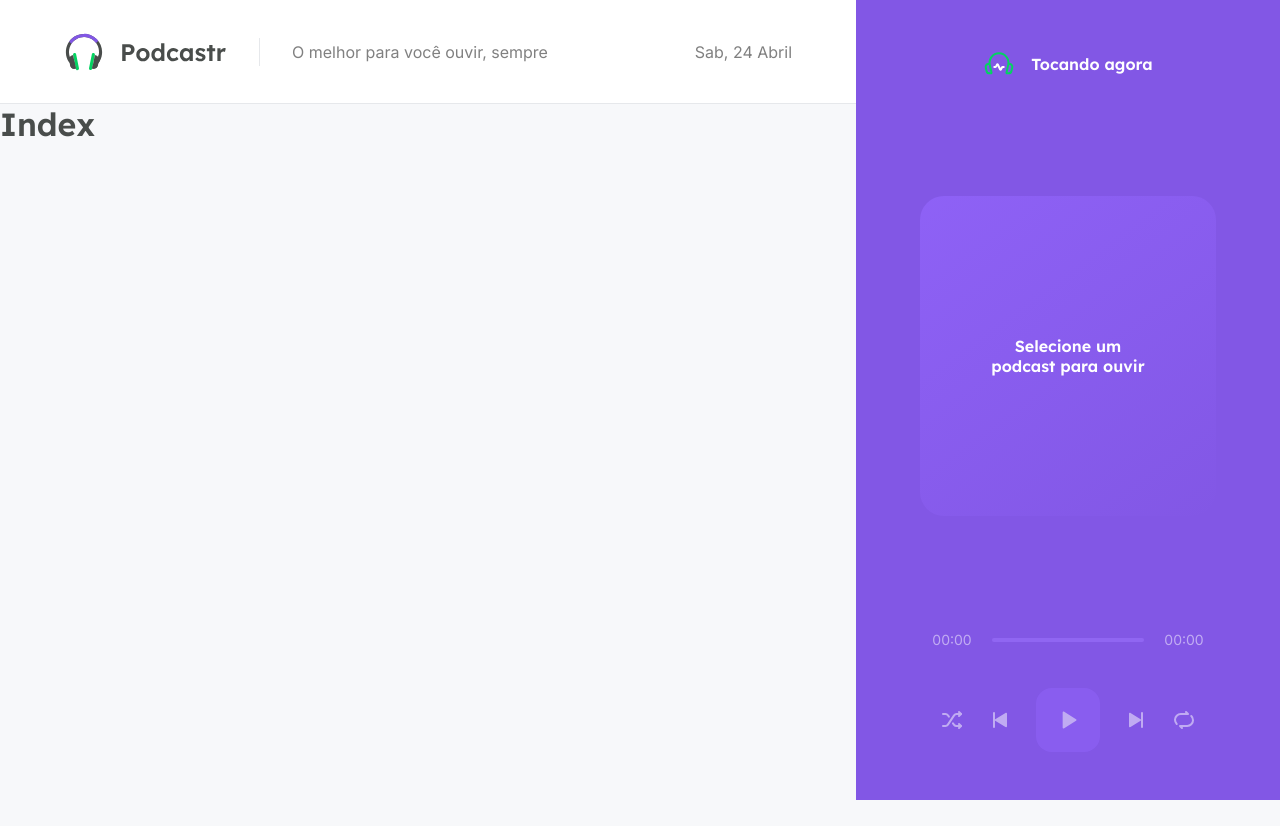
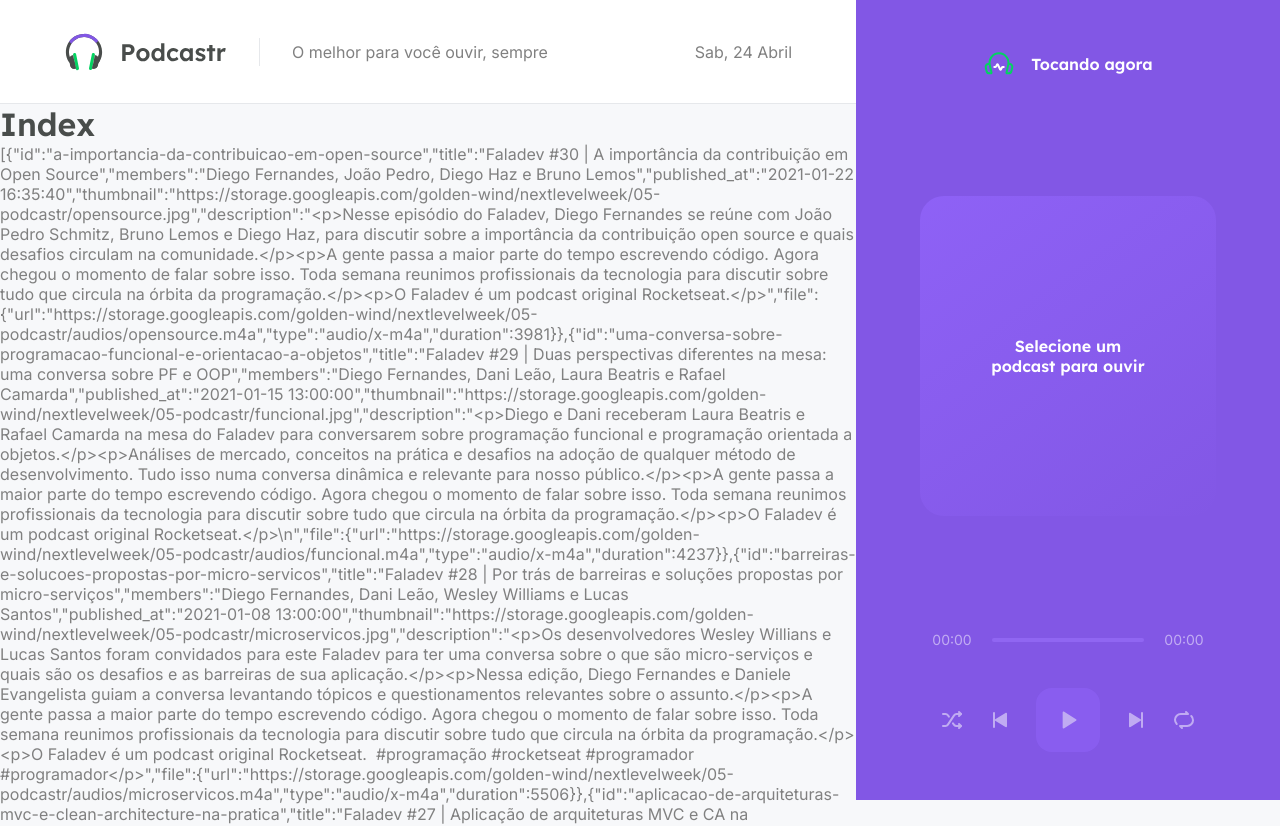
Before and after one commit to eduardomendoncabraga/podcastr, a Next.js app: page / in a window 1280 px wide. Shown: the top 826 px of the page. Before the commit the page ends 800 px from the top, so only its background shows below. Built offline with nearby package versions, Linux system fonts and the light colour scheme; data requests are answered from the project's data file.

Commit message:
Consuming an api at home

```diff
--- a/src/pages/index.tsx
+++ b/src/pages/index.tsx
@@ -1,5 +1,24 @@
-export default function Home() {
+// SPA
+// SSR
+// SSG
+
+export default function Home(props) {
   return (
-    <h1>Index</h1>
-  )
+    <div>
+      <h1>Index</h1>
+      <p>{JSON.stringify(props.episodes)}</p>
+    </div>
+  );
 }
+
+export async function getStaticProps() {
+  const response = await fetch('http://localhost:3333/episodes');
+  const data = await response.json();
+
+  return {
+    props: {
+      episodes: data,
+    },
+    revalidate: 60 * 60 * 8,
+  };
+}
```
